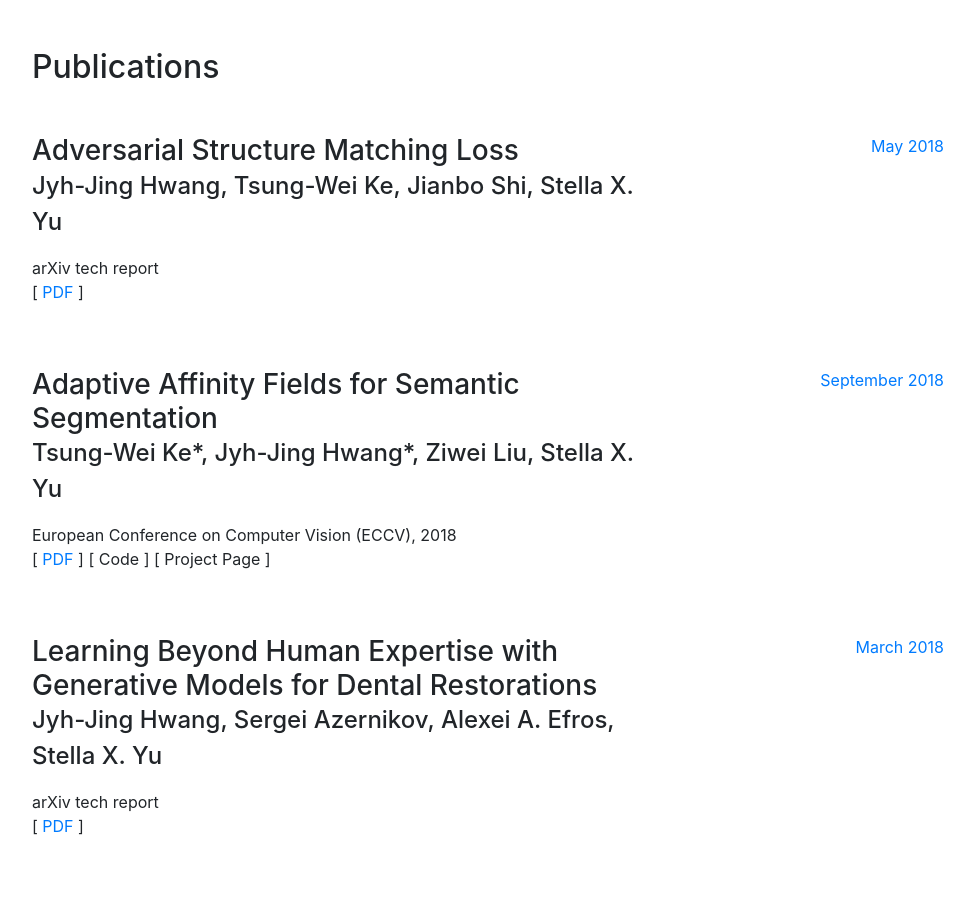
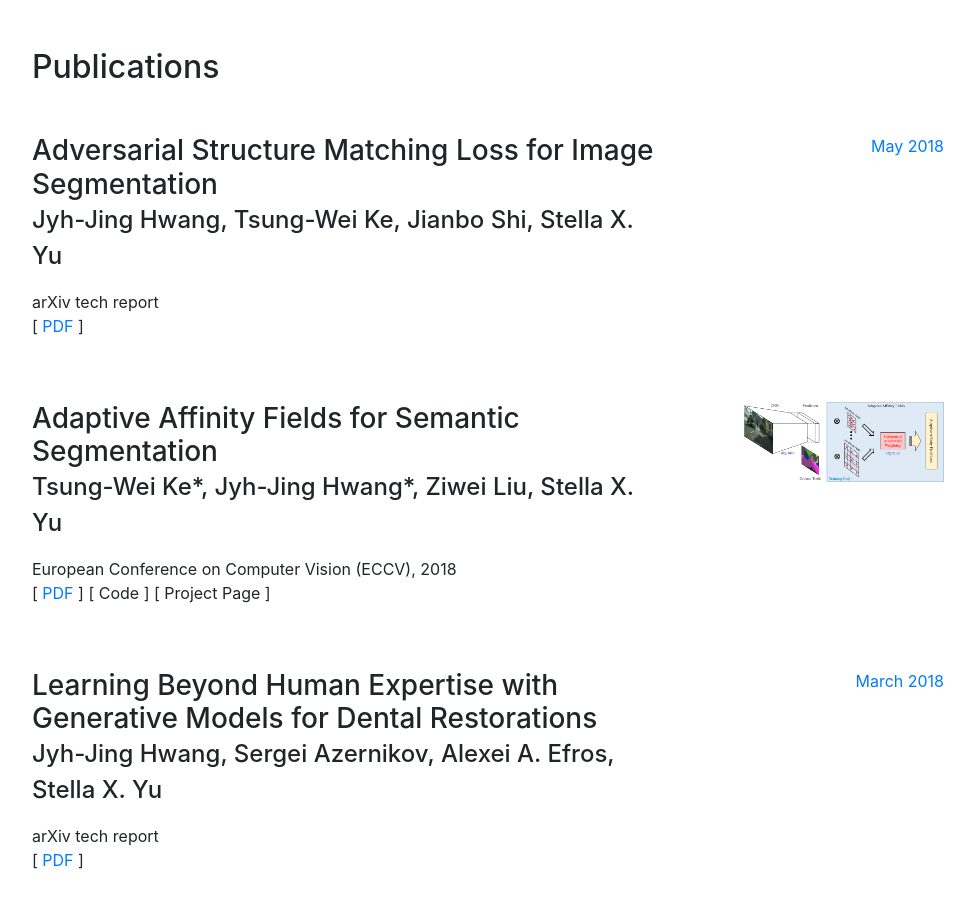
Before and after one commit to jyhjinghwang/jyhjinghwang.github.io, a website with bundled scripts: page index.html in a window 1280 px wide. Shown: the part 800-1699 px from the top of the page, without its empty margins (288-1263 px from the left). Built offline with nearby package versions, Linux system fonts and the light colour scheme; a web font is replaced by a local one.

Commit message:
add figure

```diff
--- a/index.html
+++ b/index.html
@@ -80,7 +80,7 @@
 
           <div class="resume-item d-flex flex-column flex-md-row mb-5">
             <div class="resume-content mr-auto">
-              <h3 class="mb-0">Adversarial Structure Matching Loss</h3>
+              <h3 class="mb-0">Adversarial Structure Matching Loss for Image Segmentation</h3>
               <div class="subheading mb-3">Jyh-Jing Hwang, Tsung-Wei Ke, Jianbo Shi, Stella X. Yu</div>
               <div>arXiv tech report</div>
               <p>
@@ -102,7 +102,7 @@
               </p>
             </div>
             <div class="resume-date text-md-right">
-              <span class="text-primary">September 2018</span>
+              <img src="./projects/aaf/intro.png" width="200 px">
             </div>
           </div>
 
```
